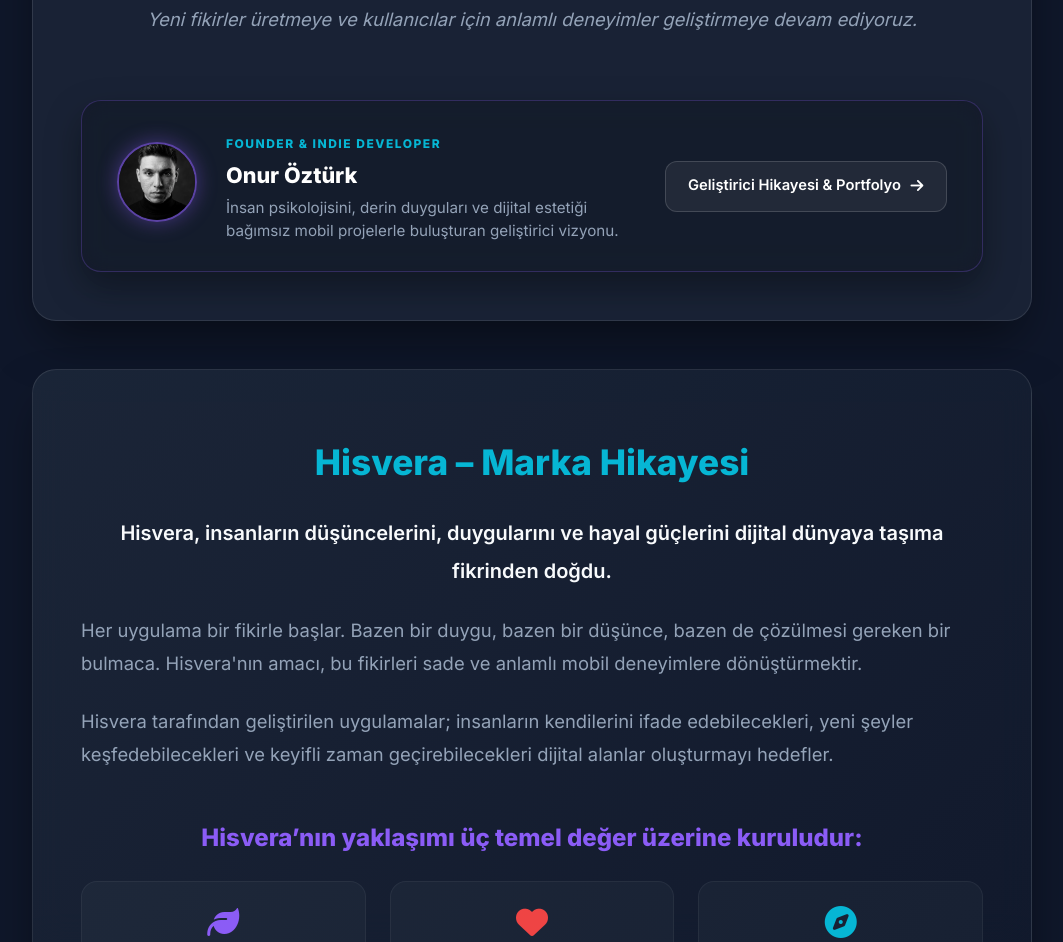
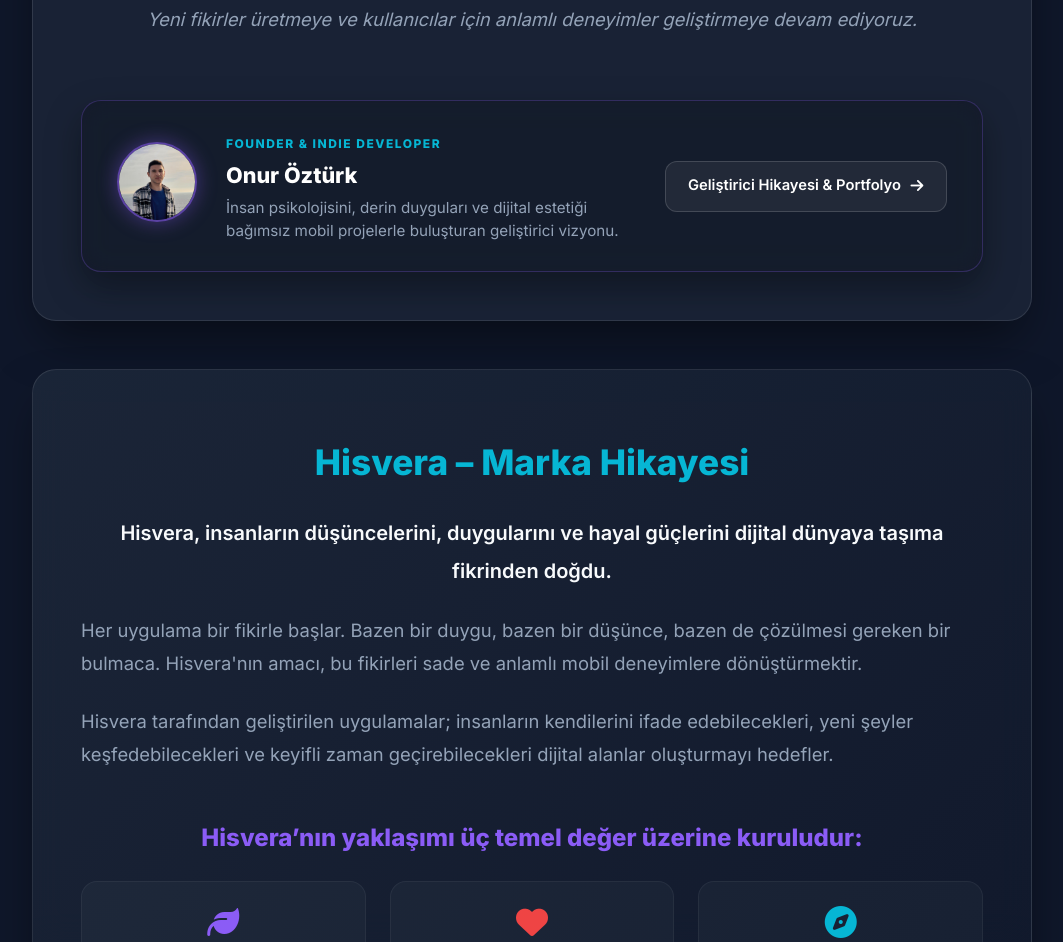
Before and after one commit to Onur1425/hisvera.github.io, a plain HTML site: page index.html in a window 1280 px wide. Shown: the part 1556-2498 px from the top of the page, without its empty margins (108-1171 px from the left). Drawn offline with nearby package versions, Linux system fonts and the light colour scheme; animation ran at ten frames a second.

Commit message:
Update founder image in index.html

```diff
--- a/index.html
+++ b/index.html
@@ -165,7 +165,7 @@
                     <!-- Founder & Indie Developer Card -->
                     <div class="founder-card" style="width: 100%;">
                         <div class="founder-avatar-wrap">
-                            <img src="assets/images/profil onur.jpeg" alt="Onur Öztürk">
+                            <img src="assets/images/onur.jpg" alt="Onur Öztürk">
                         </div>
                         <div class="founder-info">
                             <span class="founder-tag" data-i18n="index.about.founder_tag">FOUNDER & INDIE DEVELOPER</span>
```
